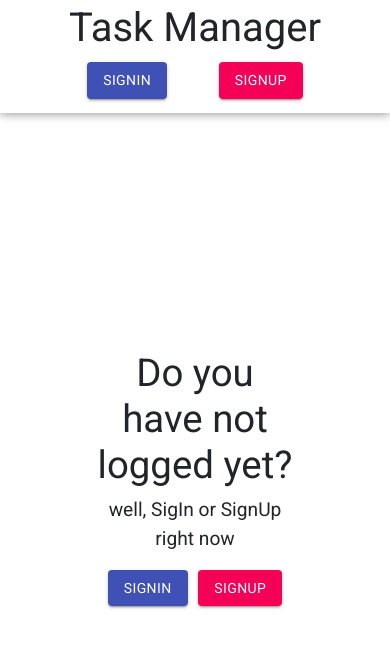
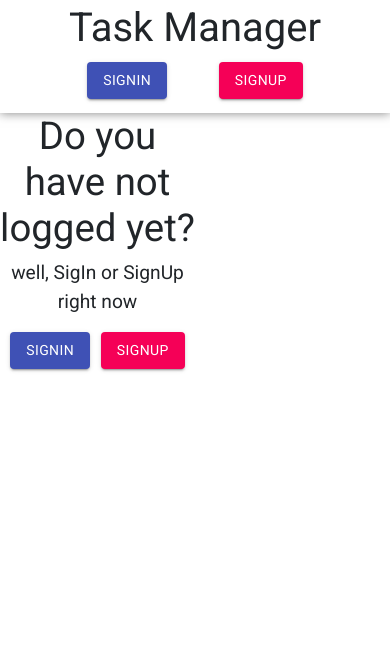
Before and after one commit to MarceloTV/Task-Manager-whit-nextJS, a Next.js app: page / in a window 390 px wide. Shown: the top 648 px of the page. Built offline with nearby package versions, Linux system fonts and the light colour scheme; no server answers.

Commit message:
Responsive fix v3

```diff
--- a/styles/Components/Tasks.module.css
+++ b/styles/Components/Tasks.module.css
@@ -18,12 +18,7 @@
 
 @media screen and (max-width: 586px){
     .appContent{
-        width: 90% !important;
-    }
-}
-
-@media screen and (max-width: 433px){
-    .appContent{
+        margin-top: 30px !important;
         width: 99% !important;
     }
 }
--- a/styles/Views/Main.module.css
+++ b/styles/Views/Main.module.css
@@ -7,6 +7,10 @@
 @media screen and (max-width: 530px){
     .btn_content {
         width: 75% !important;
+    }
+    .main{
+        display: block !important;
+        overflow-y: scroll !important;
     }
 }
 
--- a/views/Main.js
+++ b/views/Main.js
@@ -46,7 +46,7 @@ class Main extends Component{
 
     render(){
         {/* If the user is logged show ths tasks component else show other elements */}
-        return <main style={styles.main}>
+        return <main className={`${stylesCss.main}`} style={styles.main}>
             {this.state.isLogged ?
                 <Tasks user={this.state.user}/>
             :
```
